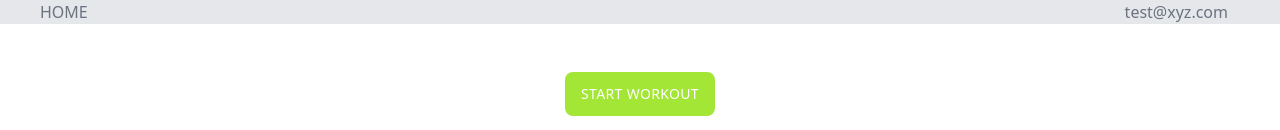
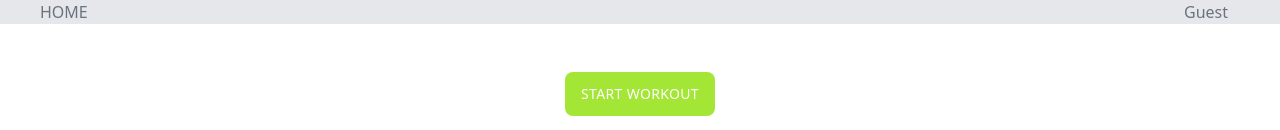
Before and after one commit to yurihoka/Beyond, a Next.js app: page /dashboard in a window 1280 px wide. Shown: the top 130 px of the page. Built offline with nearby package versions, Linux system fonts and the light colour scheme.

Commit message:
fix: ナビゲーションバーにログインユーザのemailを表示

```diff
--- a/src/app/dashboard/page.tsx
+++ b/src/app/dashboard/page.tsx
@@ -3,15 +3,17 @@
 import type { NextPage } from "next";
 import { Button, Navbar } from "@/components";
 import { useRouter } from "next/navigation";
+import { useLoginUser } from "@/hooks/useLoginUser";
 
 const Page: NextPage = () => {
+  const { loginUser } = useLoginUser();
   const router = useRouter();
   const onClick = () => router.push("/workout");
 
   return (
     <div className="relative">
       <div className="fixed top-0 left-0 w-full">
-        <Navbar userEmail="test@xyz.com" />
+        <Navbar userEmail={loginUser?.email ?? "Guest"} />
       </div>
       <div className="flex flex-col items-center justify-center pt-16">
         <Button entry="startworkout" onClick={onClick} />
```
